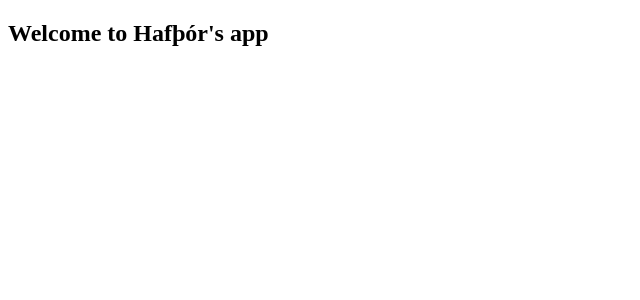
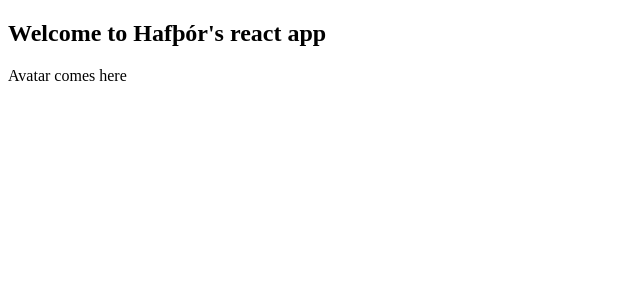
Before and after one commit to hftor/hftorReact, a React app: page / in a window 1280 px wide. Shown: the top 300 px of the page, without its empty margins (0-640 px from the left). Built offline with nearby package versions, Linux system fonts and the light colour scheme.

Commit message:
Creates component for displayign avatar.

```diff
--- a/src/components/App.js
+++ b/src/components/App.js
@@ -1,12 +1,14 @@
 import React, { Component } from 'react';
+import {Avatar} from './Avatar.js'
 
 class App extends Component {
   render() {
     return (
       <div className="App">
         <div className="App-header">
-          <h2>Welcome to Hafþór's app</h2>
+          <h2>Welcome to Hafþór's react app</h2>
         </div>
+        <Avatar/>
       </div>
     );
   }
--- /dev/null
+++ b/src/components/Avatar.js
@@ -0,0 +1,9 @@
+import React, { Component } from 'react';
+
+export class Avatar extends Component{
+  render() {
+    return (
+      <div>Avatar comes here</div>
+    );
+  }
+}
```
